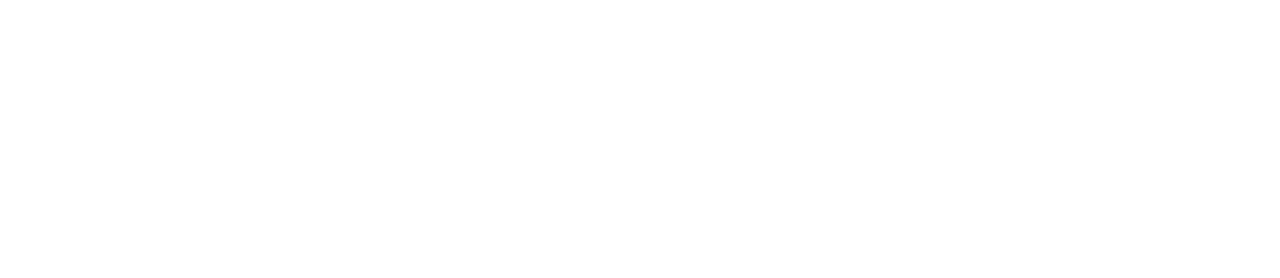
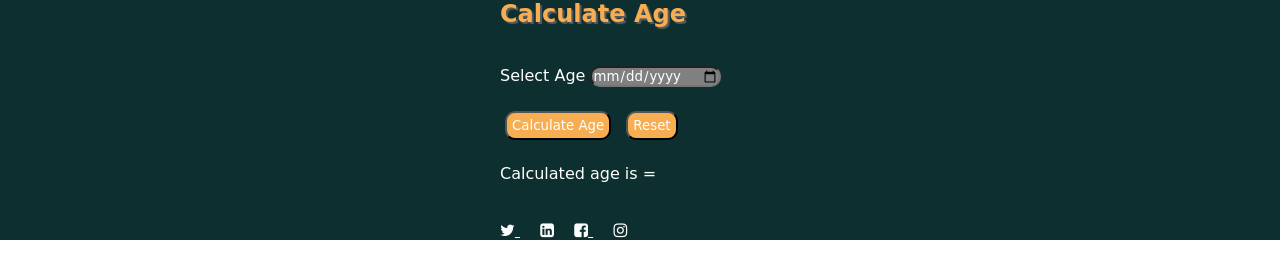
Before and after one commit to jadhavab/calculator-age, a plain HTML site: page index.html in a window 1280 px wide. Drawn offline with Linux system fonts and the light colour scheme.

Commit message:
Age Calculator
Age Calculator

```diff
--- a/index.html
+++ b/index.html
@@ -1,13 +1,44 @@
 <!DOCTYPE html>
 <html lang="en">
-<head>
-    <meta charset="UTF-8">
-    <meta name="viewport" content="width=device-width, initial-scale=1.0">
+  <head>
+    <meta charset="UTF-8" />
+    <meta name="viewport" content="width=device-width, initial-scale=1.0" />
     <title>Age calculator</title>
-    <link rel="stylesheet" href="style.css">
+    <link rel="stylesheet" href="style.css" />
+    <link rel="stylesheet" href="https://cdnjs.cloudflare.com/ajax/libs/font-awesome/4.7.0/css/font-awesome.min.css">
+    <style>
+        footer{
+            display: inline;
+        }
+        div{
+            padding-left: 500px;
+        }
+    </style>
+  </head>
+  <body>
+    <div>
+    <h2>Calculate Age</h2>
+    <br><br>
+    <form action="">
+      <tr>
+        <label for="">Select Age</label>
+        <input type="date" id="date" />
+      </tr>
+      <br /> <br>
+      <tr>
+        <button>Calculate Age</button>
+        <button>Reset</button>
+      </tr><br> <br>
+    </form>
+    <p>Calculated age is =</p>
+    <br><br>
+    <footer>
+        <a href="https://twitter.com/" target="_blank">  <i class="fa fa-twitter" aria-hidden="true"></i> </a> &nbsp; &nbsp;
+        <a href="https://in.linkedin.com/" target="_blank"> <i class="fa fa-linkedin-square" aria-hidden="true"></i></a>&nbsp; &nbsp;
+        <a href="https://www.facebook.com/"target="_blank"><i class="fa fa-facebook-square" aria-hidden="true"></i> </a>&nbsp; &nbsp;
+        <a href="https://www.instagram.com/"target="_blank"><i class="fa fa-instagram" aria-hidden="true"></i> </a>
 
-</head>
-<body>
 
-</body>
+</div>
+  </body>
 </html>
--- a/style.css
+++ b/style.css
@@ -0,0 +1,30 @@
+* {
+  box-sizing: border-box;
+  margin: 0px;
+  padding: 0px;
+  color: white;
+  font-family: "itim", cursive;
+}
+div {
+  background-color: #0e2f2f;
+}
+h2 { color:  rgb(247, 173, 82);
+  text-shadow: 2px 2px 1px rgb(91, 92, 95);
+}
+
+button  {
+  background-color: rgb(247, 173, 82);
+  border-radius: 10px;
+  padding: 5px;
+  margin: 5px;
+}
+button:hover{
+    background-color: rgb(83, 83, 82);
+}
+input{
+    border-radius: 10px;
+
+}
+#date{
+    background-color: gray;
+}
```
